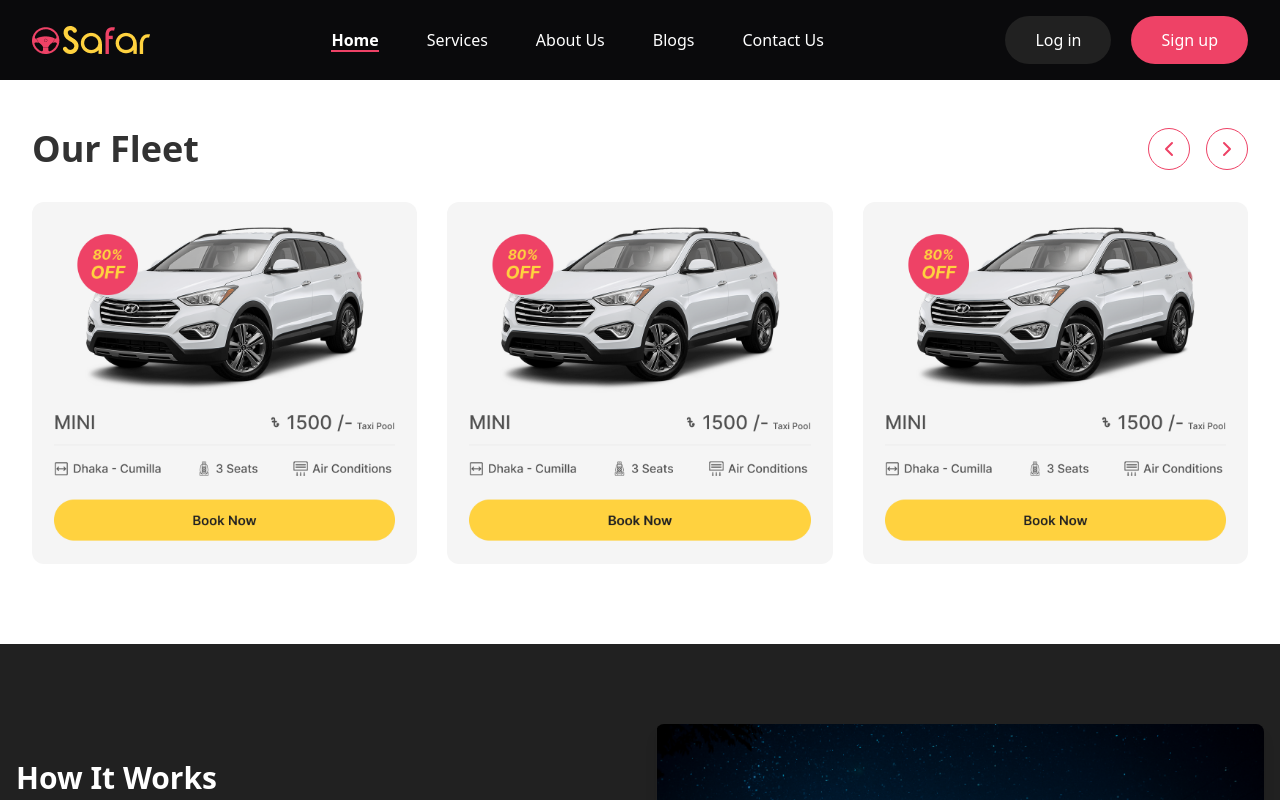
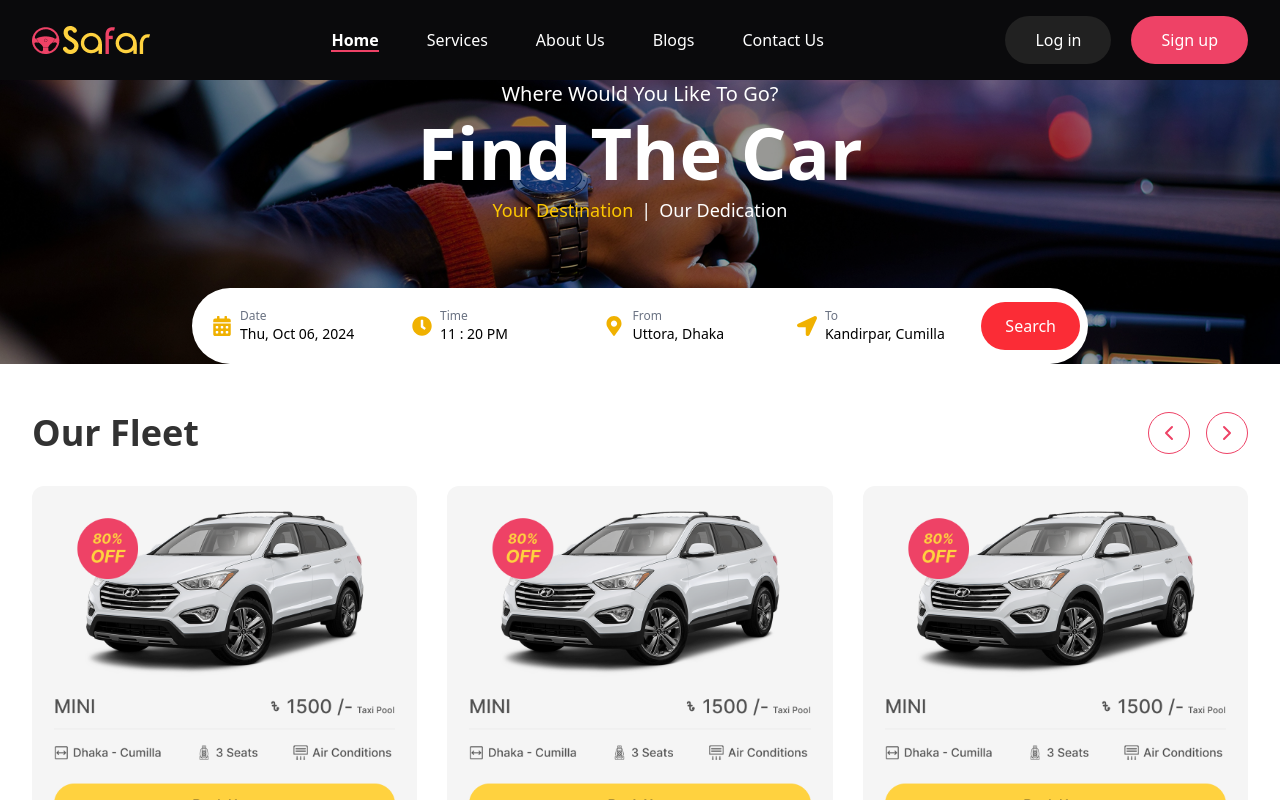
Before and after one commit to Mohammademon02/safar-frontend-nextjs, a Next.js app: page / in a window 1280 px wide. Shown: the top 800 px of the page. Built offline with nearby package versions, Linux system fonts and the light colour scheme.

Commit message:
added hero section not complete

```diff
--- a/app/page.jsx
+++ b/app/page.jsx
@@ -1,4 +1,5 @@
 import DownloadApp from "@/components/DownloadApp/DownloadApp";
+import HeroSection from "@/components/HeroSection/HeroSection";
 import HowItWorks from "@/components/HowItWorks/HowItWorks";
 import JoinUsSection from "@/components/JoinUsSection/JoinUsSectionl";
 import OurFleet from "@/components/OurFleet/OurFleet";
@@ -7,6 +8,7 @@ import StayWithUs from "@/components/StayWithUs/StayWithUs";
 export default function Home() {
   return (
     <div>
+      <HeroSection />
       <OurFleet />
       <HowItWorks />
       <StayWithUs />
--- /dev/null
+++ b/components/HeroSection/HeroSection.jsx
@@ -0,0 +1,82 @@
+'use client'
+import React, { useState } from 'react';
+import { FaCalendarAlt, FaClock, FaMapMarkerAlt, FaLocationArrow } from 'react-icons/fa';
+
+const HeroSection = () => {
+    const [date, setDate] = useState("Thu, Oct 06, 2024");
+    const [time, setTime] = useState("11 : 20 PM");
+    const [from, setFrom] = useState("Uttora, Dhaka");
+    const [to, setTo] = useState("Kandirpar, Cumilla");
+
+    return (
+        <div className="relative w-full bg-black">
+            {/* Background Image with Overlay */}
+            <div
+                className="absolute inset-0 bg-cover bg-center z-0"
+                style={{
+                    backgroundImage: "url('/images/Hero-image.png')",
+                    filter: "brightness(0.6)"
+                }}
+            />
+
+            {/* Content */}
+            <div className="relative z-10 flex flex-col items-center justify-center h-full px-6 text-white">
+                <p className="text-lg md:text-xl font-light mb-2">Where Would You Like To Go?</p>
+
+                <h1 className="text-5xl md:text-7xl font-bold mb-2">Find The Car</h1>
+
+                <div className="flex items-center space-x-2 mb-16">
+                    <p className="text-lg text-yellow-400">Your Destination</p>
+                    <span className="text-lg">|</span>
+                    <p className="text-lg">Our Dedication</p>
+                </div>
+
+                {/* Search Form */}
+                <div className="w-full max-w-4xl bg-white bg-opacity-90 rounded-full flex flex-wrap items-center p-1 md:p-2">
+                    {/* Date */}
+                    <div className="flex items-center bg-white rounded-full px-3 py-2 md:py-3 flex-1 min-w-[200px]">
+                        <FaCalendarAlt className="text-yellow-500 mr-2" size={20} />
+                        <div>
+                            <p className="text-gray-500 text-xs">Date</p>
+                            <p className="text-black text-sm">{date}</p>
+                        </div>
+                    </div>
+
+                    {/* Time */}
+                    <div className="flex items-center bg-white rounded-full px-3 py-2 md:py-3 flex-1 min-w-[150px]">
+                        <FaClock className="text-yellow-500 mr-2" size={20} />
+                        <div>
+                            <p className="text-gray-500 text-xs">Time</p>
+                            <p className="text-black text-sm">{time}</p>
+                        </div>
+                    </div>
+
+                    {/* From */}
+                    <div className="flex items-center bg-white rounded-full px-3 py-2 md:py-3 flex-1 min-w-[180px]">
+                        <FaMapMarkerAlt className="text-yellow-500 mr-2" size={20} />
+                        <div>
+                            <p className="text-gray-500 text-xs">From</p>
+                            <p className="text-black text-sm">{from}</p>
+                        </div>
+                    </div>
+
+                    {/* To */}
+                    <div className="flex items-center bg-white rounded-full px-3 py-2 md:py-3 flex-1 min-w-[180px]">
+                        <FaLocationArrow className="text-yellow-500 mr-2" size={20} />
+                        <div>
+                            <p className="text-gray-500 text-xs">To</p>
+                            <p className="text-black text-sm">{to}</p>
+                        </div>
+                    </div>
+
+                    {/* Search Button */}
+                    <button className="bg-red-500 hover:bg-red-600 text-white rounded-full px-6 py-3 ml-1 flex items-center">
+                        <span>Search</span>
+                    </button>
+                </div>
+            </div>
+        </div>
+    );
+};
+
+export default HeroSection;
```
Also changed, not shown: public/images/Hero-image.png (added).
